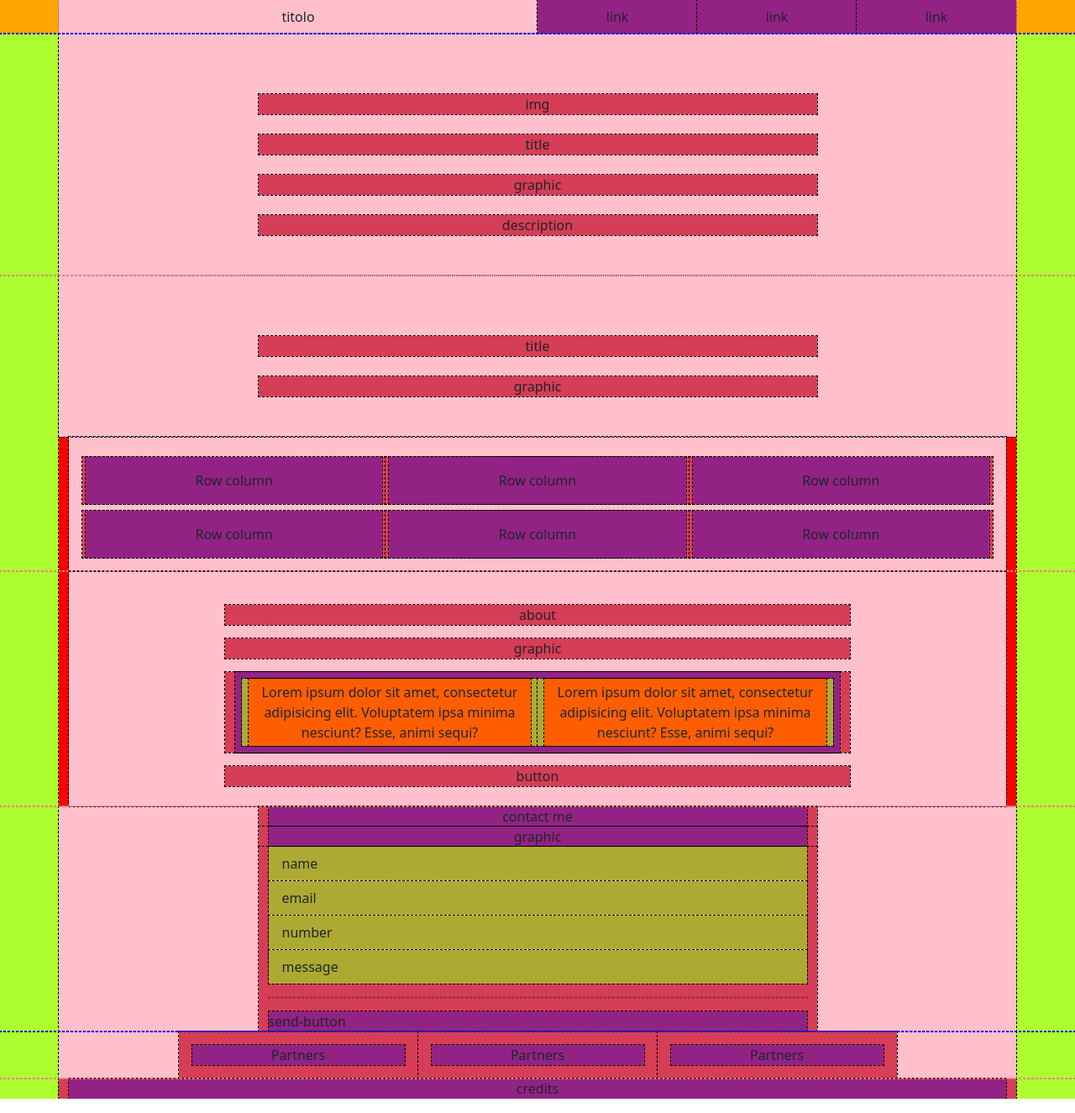
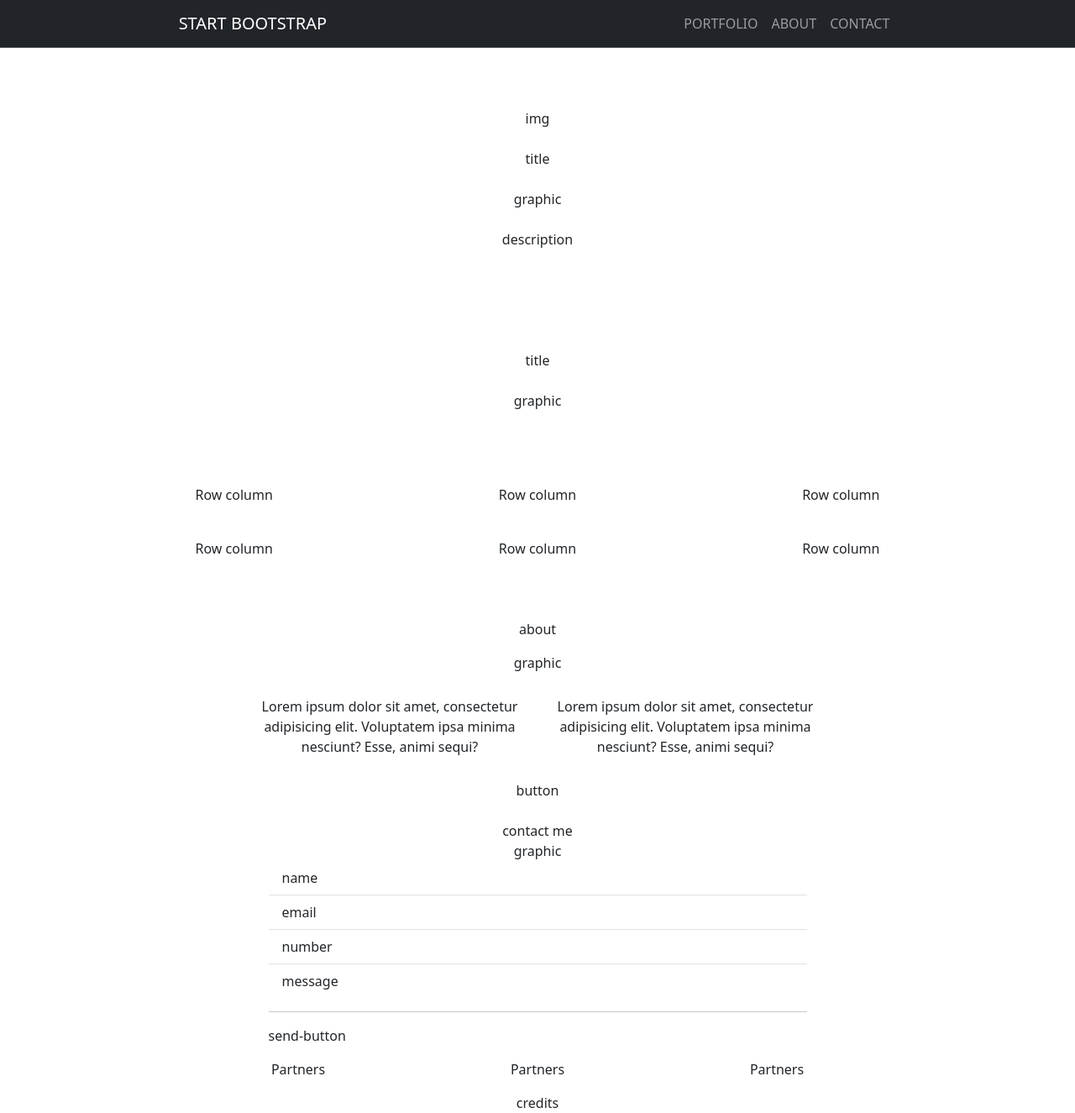
Before and after one commit to ChristianMazzaro/html-css-bootstrap-freelancer, a plain HTML site: page index.html in a window 1280 px wide. Shown: the whole page at 84% size. Drawn offline with nearby package versions, Linux system fonts and the light colour scheme.

Commit message:
update navbar

```diff
--- a/css/debug.css
+++ b/css/debug.css
@@ -1,39 +1,39 @@
-.debug > *{
+debug > *{
     background-color: orange;
     outline: 1px dashed blue;
 }
 
-.debug > * > *{
+debug > * > *{
     background-color: greenyellow;
     outline: 1px dashed lightcoral;
 }
 
-.debug > * > * > *{
+debug > * > * > *{
     background-color: red;
     outline: 1px dashed black;
 }
 
-.debug > * > * > * > *{
+debug > * > * > * > *{
     background-color: pink;
     outline: 1px dashed black;
 }
 
-.debug > * > * > * > * > *{
+debug > * > * > * > * > *{
     background-color: rgb(214, 61, 86);
     outline: 1px dashed black;
 }
 
-.debug > * > * > * > * > * > *{
+debug > * > * > * > * > * > *{
     background-color: rgb(146, 35, 133);
     outline: 1px dashed black;
 }
 
-.debug > * > * > * > * > * > * > *{
+debug > * > * > * > * > * > * > *{
     background-color: rgb(172, 170, 51);
     outline: 1px dashed black;
 }
 
-.debug > * > * > * > * > * > * > * > *{
+debug > * > * > * > * > * > * > * > *{
     background-color: rgb(255, 94, 0);
     outline: 1px dashed black;
 }
--- a/index.html
+++ b/index.html
@@ -22,35 +22,20 @@
 <body class="debug">
 
     <header>
-        <div class="container text-center">
 
-            <div class="row">
+        <nav class="navbar navbar-expand-lg navbar bg-dark border-bottom border-bottom-dark" data-bs-theme="dark">
+            <div class="container-fluid justify-content-around">
+              <a class="navbar-brand" href="#">START BOOTSTRAP</a>
+                <ul class="navbar-nav mb-2 mb-lg-0">
+                    <li class="nav-item"><a class="nav-link" href="">PORTFOLIO</a></li>
+                    <li class="nav-item"> <a class="nav-link" href="">ABOUT</a></li>
+                    <li class="nav-item"><a class="nav-link" href="">CONTACT</a></li>
+                </ul>
+              </div>
+            </div>
+          </nav>
 
-                <div class="col-6 py-2">
-                    titolo
-                </div>
 
-                <div class="col-6">
-
-                    <div class="row">
-
-                        <div class="col-4 py-2">
-                            link
-                        </div>
-
-                        <div class="col-4 py-2">
-                            link
-                        </div>
-
-                        <div class="col-4 py-2">
-                            link
-                        </div>
-
-                    </div>
-
-                </div>
-            </div>
-        </div>
     </header>
 
     <main>
@@ -251,25 +236,25 @@
 
                 <div class="row text-center justify-content-center">
 
-                    <div class="col-3 p-3">
+                    <div class="col-3 ">
 
-                        <div>
+                        <div class="p-3">
                             Partners
                         </div>
 
                     </div>
 
-                    <div class="col-3 p-3">
+                    <div class="col-3 ">
 
-                        <div>
+                        <div class="p-3">
                             Partners
                         </div>
 
                     </div>
 
-                    <div class="col-3 p-3">
+                    <div class="col-3 ">
 
-                        <div>
+                        <div class="p-3">
                             Partners
                         </div>
 
```
